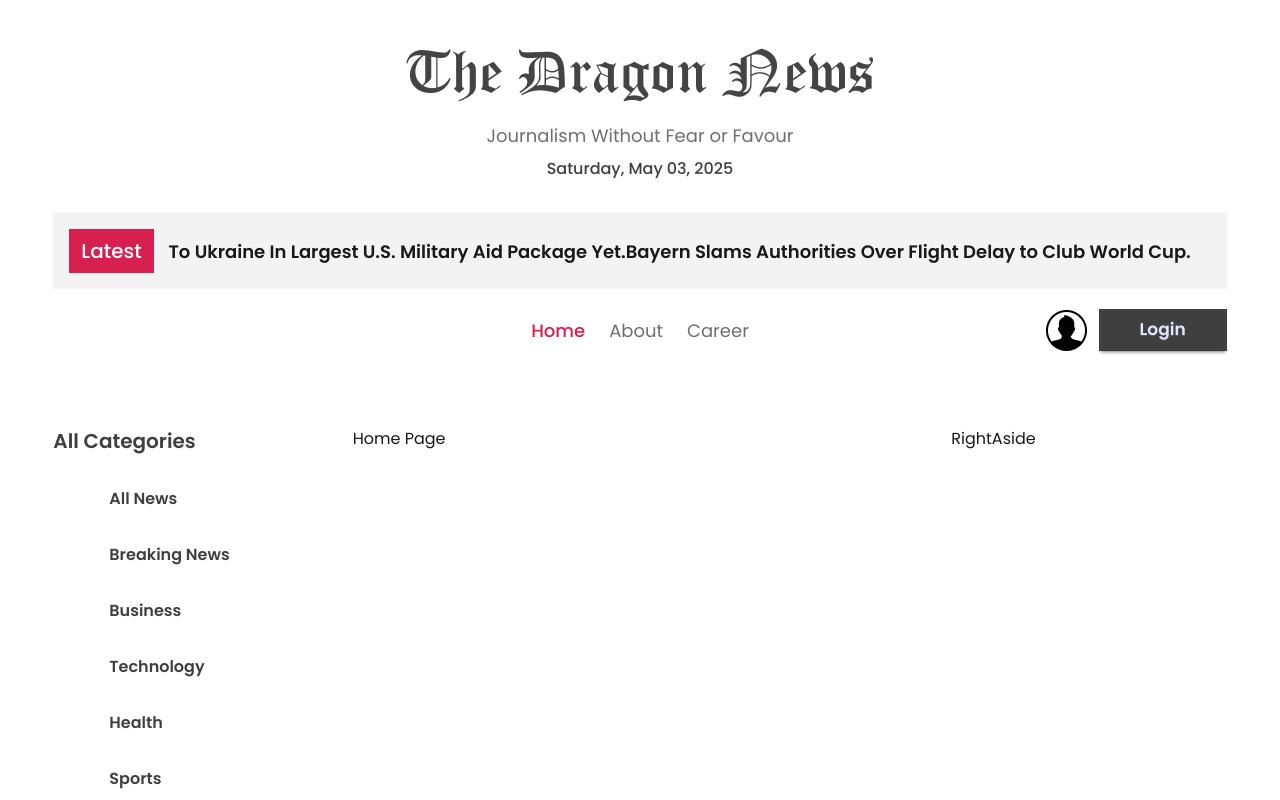
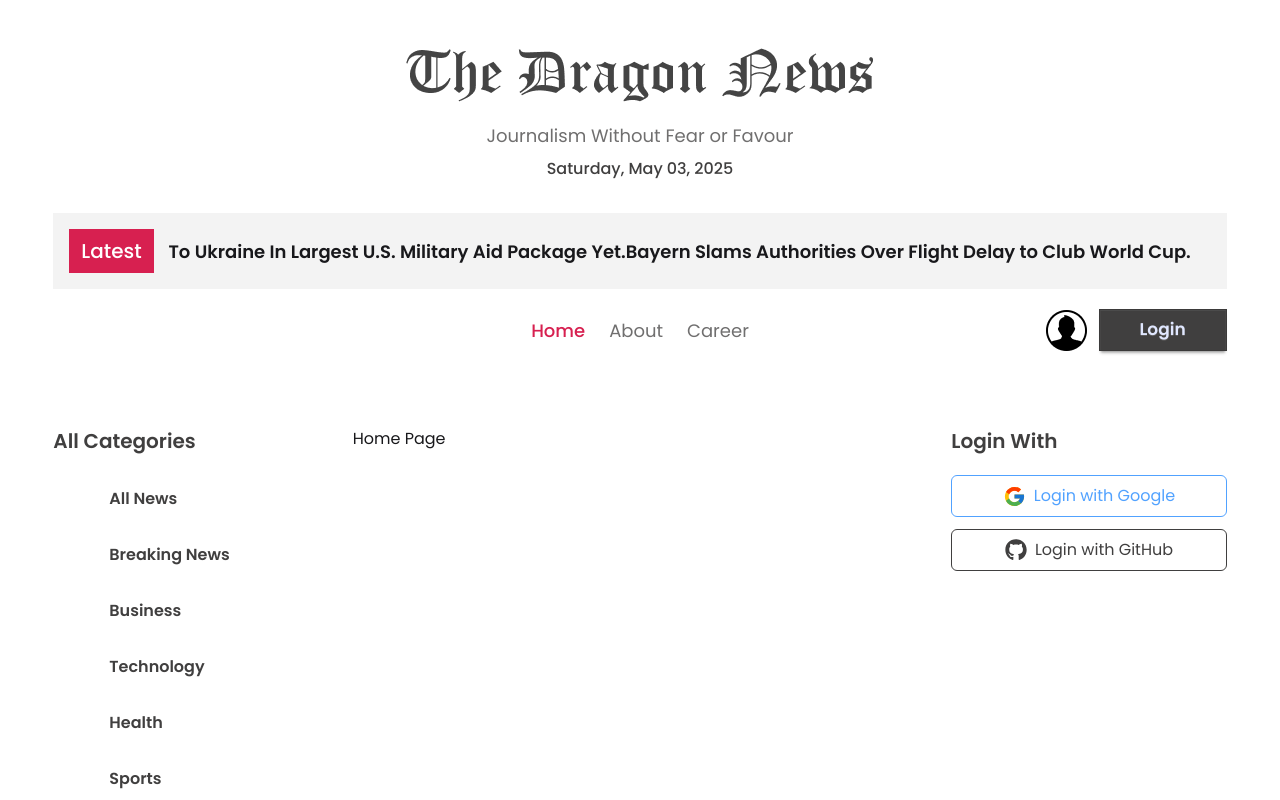
Before and after one commit to protapkrghosh/dragon-news, a React (Vite) app: page / in a window 1280 px wide. Shown: the top 800 px of the page. Built offline with nearby package versions, Linux system fonts and the light colour scheme.

Commit message:
added social icons

```diff
--- a/src/components/HomePageLayout/RightAside.jsx
+++ b/src/components/HomePageLayout/RightAside.jsx
@@ -1,7 +1,12 @@
-import React from 'react';
+import React from "react";
+import SocialLogin from "./SocialLogin";
 
 const RightAside = () => {
-   return <div>RightAside</div>;
+   return (
+      <div>
+         <SocialLogin />
+      </div>
+   );
 };
 
 export default RightAside;
--- /dev/null
+++ b/src/components/HomePageLayout/SocialLogin.jsx
@@ -0,0 +1,21 @@
+import React from "react";
+import { FcGoogle } from "react-icons/fc";
+import { FaGithub } from "react-icons/fa";
+
+const SocialLogin = () => {
+   return (
+      <div>
+         <h2 className="text-primary text-xl font-semibold">Login With</h2>
+
+         <button className="socialBtn text-blue-400 mt-5 mb-3">
+            <FcGoogle size={23} /> Login with Google
+         </button>
+
+         <button className="socialBtn text-primary">
+            <FaGithub size={22} /> Login with GitHub
+         </button>
+      </div>
+   );
+};
+
+export default SocialLogin;
--- a/src/index.css
+++ b/src/index.css
@@ -26,3 +26,7 @@ nav .active {
 .category_nav .active {
    @apply bg-base-300
 }
+
+.socialBtn {
+   @apply flex justify-center items-center gap-2 border hover:bg-base-200 duration-300 w-full py-2 rounded-md cursor-pointer
+}
```
